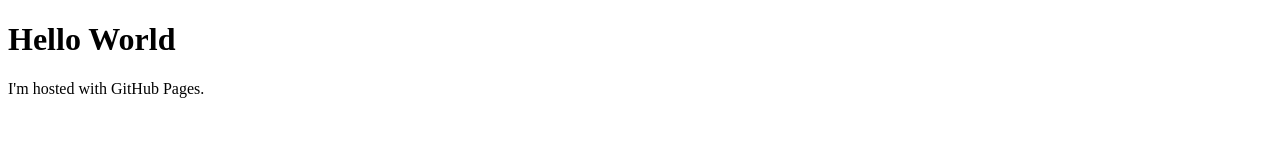
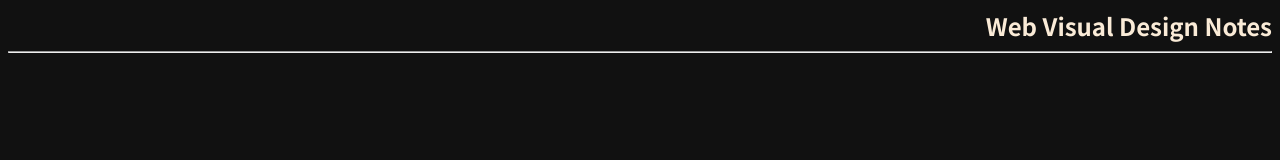
Before and after one commit to csiehsu/csiehsu.github.io, a plain HTML site: page index.html in a window 1280 px wide. Drawn offline with Linux system fonts and the light colour scheme.

Commit message:
add basic css

```diff
--- a/index.html
+++ b/index.html
@@ -1,7 +1,12 @@
 <!DOCTYPE html>
 <html>
+<head>
+    <link rel="stylesheet" type="text/css" href="style.css">
+</head>
 <body>
-<h1>Hello World</h1>
-<p>I'm hosted with GitHub Pages.</p>
+<header>
+    <h1>Web Visual Design Notes</h1>
+</header>
+<hr>
 </body>
 </html>
--- /dev/null
+++ b/style.css
@@ -0,0 +1,18 @@
+@import url(https://fonts.googleapis.com/earlyaccess/notosanstc.css);
+        * {
+            font-family: 'Noto Sans TC';
+        }
+body{
+    background-color: #111111;
+    color: antiquewhite;
+    text-align: center;
+}
+header{
+    text-align: right;
+    position: relative;
+    top: 0px;
+}
+h1{
+    font-size: 24px;
+    margin: 0px;
+}
```
